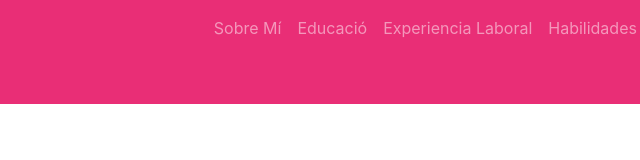
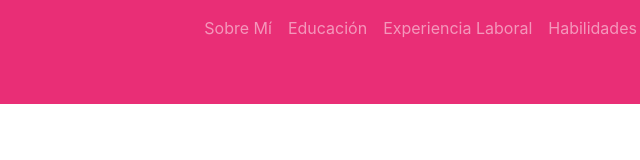
Before and after one commit to JanethAymara/Curri, a plain HTML site: page index.html in a window 1280 px wide. Shown: the full height of the page, 386-1026 px from the left. Drawn offline with Linux system fonts and the light colour scheme.

Commit message:
interfaz de navbar terminada

```diff
--- a/index.html
+++ b/index.html
@@ -23,7 +23,7 @@
                             <a class="nav-link" href="#">Sobre Mí</a>
                         </li>
                         <li class="nav-item">
-                            <a class="nav-link" href="#">Educació</a>
+                            <a class="nav-link" href="#">Educación</a>
                         </li>
                         <li class="nav-item">
                             <a class="nav-link" href="#">Experiencia Laboral</a>
```
